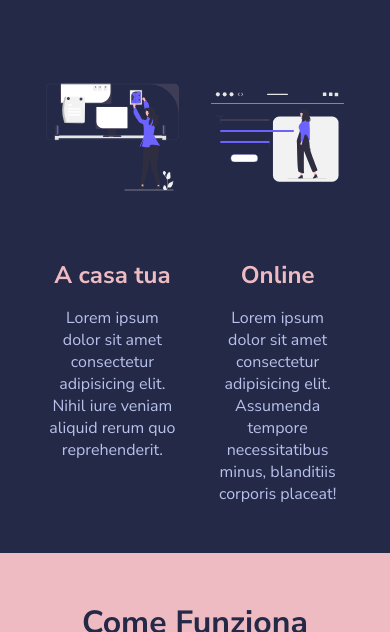
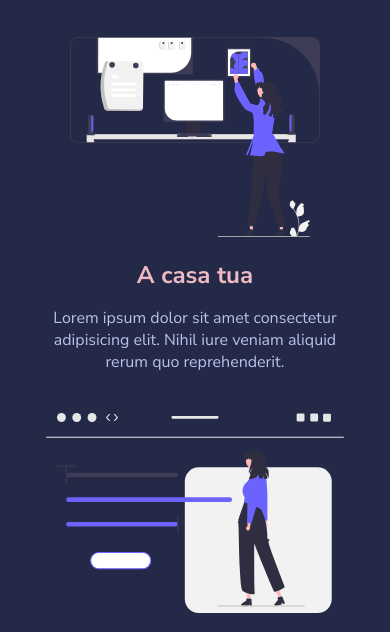
Before and after one commit to Bufal8/html-css-resp-wannabe, a plain HTML site: page index.html in a window 390 px wide. Shown: the part 196-828 px from the top of the page. Drawn offline with Linux system fonts and the light colour scheme.

Commit message:
Aggiunta Responsività Smartphone

```diff
--- a/css/style.css
+++ b/css/style.css
@@ -129,9 +129,7 @@ img {
  ************************************************/
 
  @media screen and (max-width: 768px) {
-    body{
-        max-width: 100vw;
-    }
+
 
     .container {
         width: 95%;
@@ -139,3 +137,38 @@ img {
         padding: 0 20px;
     }
  }
+
+ @media screen and (max-width: 480px)
+ {
+    .row {
+        display: block;
+    }
+
+    .col {
+        width: 100%;
+        margin: 40px auto;
+    }
+
+    img{
+        width: 150%;
+        height: 306px;
+        margin: 0 auto;
+    }
+
+    .steps .col {
+        width: 100%;
+    }
+
+    .lessons .col {
+        width: 100%;
+    }
+
+    .why-us .col-right {
+        width: 100%;
+    }
+
+    .why-us .col-left {
+        width: 100%;
+    }
+
+ }
```
